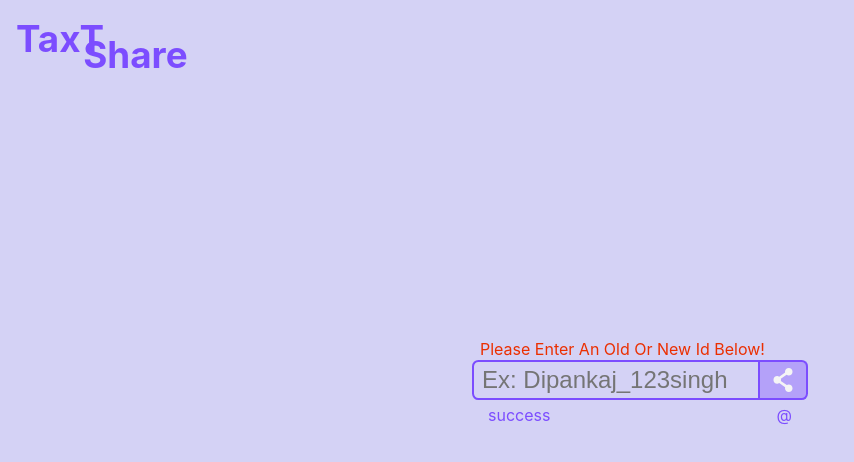
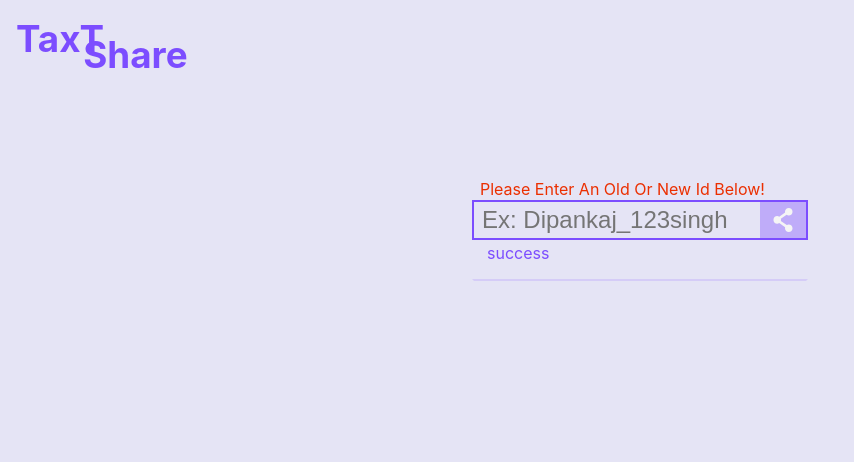
Before and after one commit to DipankajSingh/textshare, a Next.js app: page / in a window 1280 px wide. Shown: the top 462 px of the page, without its empty margins (0-854 px from the left). Built offline with nearby package versions, Linux system fonts and the light colour scheme.

Commit message:
work in progress...

```diff
--- a/database/data.json
+++ b/database/data.json
@@ -1 +1 @@
-{"Dipankaj":["Dipankaj","hi there","i'm doing good these days maybe"],"dip_123":["hello"],"dipankaj":["hi sir"]}
+{"Dipankaj":["Happy bday","s","vfd"],"dip_123":["hello"],"dipankaj":["hi","hi","success","hello","hiii","hell"]}
--- /dev/null
+++ b/pages/components/CopiedText.js
@@ -0,0 +1,12 @@
+import React from 'react'
+import styles from '../../styles/Home.module.css'
+function CopiedText({ text }) {
+    return (
+        <div className={styles.copiedTextContainer}>
+            <p >{text}</p>
+            <button>copy</button>
+        </div>
+    )
+}
+
+export default CopiedText
--- /dev/null
+++ b/pages/components/InputField.js
@@ -0,0 +1,29 @@
+import React from 'react'
+import styles from '../../styles/Home.module.css'
+import Send from './Send'
+
+
+function InputField({ loggedIn, text, setText, saveToJson }) {
+    return (
+        <>
+            <form method='POST' onSubmit={(e) => e.preventDefault()} className={styles.form}>
+                <div>
+                    <label className={styles.textLabel} htmlFor="text">{loggedIn ? "Enter text To copy " : "Please Enter An Old Or New Id Below!"}</label>
+                    <input
+                        type="text"
+                        id='text'
+                        name='text'
+                        value={text}
+                        onChange={(e) => setText(e.target.value)}
+                        placeholder={loggedIn ? "Type here to send" : "Ex: Dipankaj_123singh"}
+                    />
+                    <button type='submit' onClick={saveToJson}>
+                        <Send />
+                    </button>
+                </div>
+            </form>
+        </>
+    )
+}
+
+export default InputField
--- a/pages/index.js
+++ b/pages/index.js
@@ -1,7 +1,8 @@
 import styles from '../styles/Home.module.css'
-import Send from './components/Send'
 import { useEffect, useState } from 'react'
 import Nav from './components/Nav'
+import CopiedText from './components/CopiedText'
+import InputField from './components/InputField'
 
 export default function Home() {
 
@@ -11,9 +12,11 @@ export default function Home() {
   const [type, setType] = useState('addUser')
   console.log(type, "the type")
 
+  const [copiedText, setCopiedText] = useState([])
+
 
   const saveToJson = async () => {
-    const res = await fetch('https://textshare.vercel.app/api/storedata', {
+    const res = await fetch('http://localhost:3000/api/storedata', {
       method: 'POST',
       body: JSON.stringify({ id, text, type }),
       headers: {
@@ -27,7 +30,8 @@ export default function Home() {
       setType('add')
     }
     setText('')
-    console.log(data, loggedIn, id)
+    setCopiedText(data)
+    console.log(copiedtext)
   }
 
 
@@ -36,7 +40,7 @@ export default function Home() {
     const fetchText = async () => {
       if (localStorage.getItem('id') !== null) {
         setLoggedIn(true)
-        const res = await fetch('https://textshare.vercel.app/api/fetch', {
+        const res = await fetch('http://localhost:3000/api/fetch', {
           method: 'POST',
           headers: {
             'Content-Type': 'application/json',
@@ -46,6 +50,7 @@ export default function Home() {
         const data = await res.json()
         console.log(data)
         setType('add')
+        setCopiedText(data.text)
       }
     }
     fetchText()
@@ -55,27 +60,21 @@ export default function Home() {
   return (<>
     <Nav setLoggedIn={setLoggedIn} loggedIn={loggedIn} />
     <div className={styles.container}>
-      <form method='POST' onSubmit={(e) => e.preventDefault()} className={styles.form}>
-        <div>
-          <label className={styles.textLabel} htmlFor="text">{loggedIn ? "Enter text To copy " : "Please Enter An Old Or New Id Below!"}</label>
-          <input
-            type="text"
-            id='text'
-            name='text'
-            value={text}
-            onChange={(e) => setText(e.target.value)}
-            placeholder={loggedIn ? "Type here to send" : "Ex: Dipankaj_123singh"}
-          />
-          <button type='submit' onClick={saveToJson}>
-            <Send />
-          </button>
-        </div>
-      </form>
-      <div className={styles.prompts}>
-        <p className={styles.promptsText}>success</p>
-        <span className={styles.promptsIcon}>@</span>
+      <InputField
+        loggedIn={loggedIn}
+        setText={setText}
+        text={text}
+        saveToJson={saveToJson}
+      />
+      <p className={styles.promptsText}>success</p>
+
+      <div className={styles.copiedContainer}>
+        {copiedText && copiedText.map((v, i) => {
+          return <CopiedText text={v} />
+        })}
       </div>
     </div>
+
   </>
   )
 }
--- a/styles/Home.module.css
+++ b/styles/Home.module.css
@@ -101,7 +101,7 @@
   transform: translate(-50%);
   left: 50%;
   height: 2.5rem;
-  top: 45%;
+  top: 25%;
 }
 
 .form div {
@@ -114,11 +114,10 @@
   width: 18rem;
   background-color: transparent;
   border: 2px solid #7c4dff;
+  border-right: none;
   outline: none;
   font-size: 1.5em;
   color: #7c4df7;
-  border-bottom-left-radius: .4rem;
-  border-top-left-radius: .4rem;
   padding: 0 .5rem;
 }
 
@@ -131,25 +130,16 @@
   background-color: #7c4dff5e;
   border-left: none;
   font-size: 1.5rem;
-  border-bottom-right-radius: .4rem;
-  border-top-right-radius: .4rem;
   cursor: pointer;
+  transition: background-color 150ms;
 }
 
 .form div button:hover {
   background-color: #7c4dff;
 }
 
-.prompts {
-  display: flex;
-  justify-content: space-between;
-  padding-left: 1rem;
-  padding-right: 1rem;
-  margin-top: .3rem;
-}
-
 .promptsText {
-  margin: 0;
+  margin: 3px 15px;
   padding: 0;
 }
 
@@ -159,3 +149,41 @@
   margin-left: .5rem;
   color: rgb(235, 47, 0);
 }
+
+.copiedContainer {
+  border: 2px solid transparent;
+  border-top-color: #a07bfd3a;
+  padding: 10px;
+  padding-top: 1.5rem;
+  margin-top: 1rem;
+}
+
+.copiedTextContainer {
+  display: flex;
+  padding: 5px 15px;
+  border: 1px solid transparent;
+  border-top-color: #7c4df7;
+  margin: 0;
+}
+
+.copiedTextContainer:hover {
+  background-color: #7c4dff1c;
+}
+
+.copiedTextContainer:last-child {
+  border-bottom-color: #7c4df7;
+}
+
+.copiedTextContainer button {
+  margin-left: auto;
+  height: 2.5rem;
+  width: 3rem;
+  border: none;
+  background-color: #7c4dff5e;
+  cursor: pointer;
+  transition: background-color 150ms;
+}
+
+.copiedTextContainer button:hover {
+  background-color: #7c4df7;
+}
--- a/styles/globals.css
+++ b/styles/globals.css
@@ -21,10 +21,10 @@ a {
   }
 }
 
-  body {
-    height: 100vh;
-    width: 100vw;
-    color: #7c4dff;
-    background-color: #d4d2f5;
-    /* background-color: #4f48e4; */
+body {
+  height: 100vh;
+  width: 100vw;
+  color: #7c4dff;
+  background-color: #e5e4f5;
+  /* background-color: #4f48e4; */
 }
```
